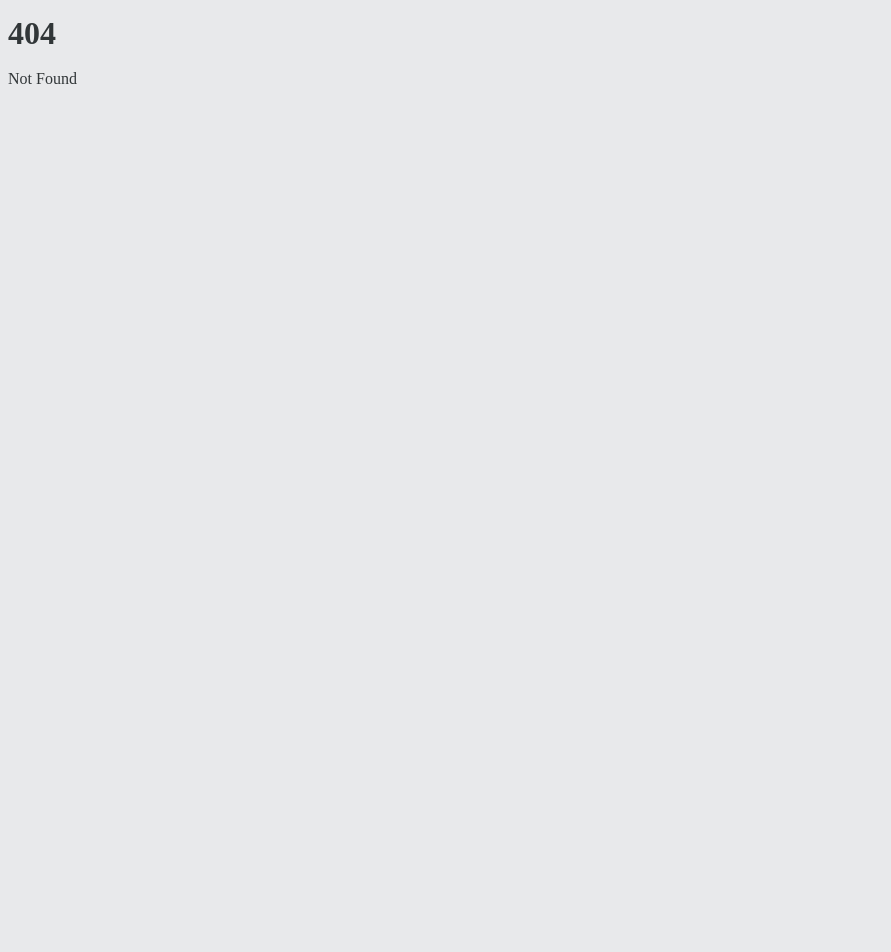
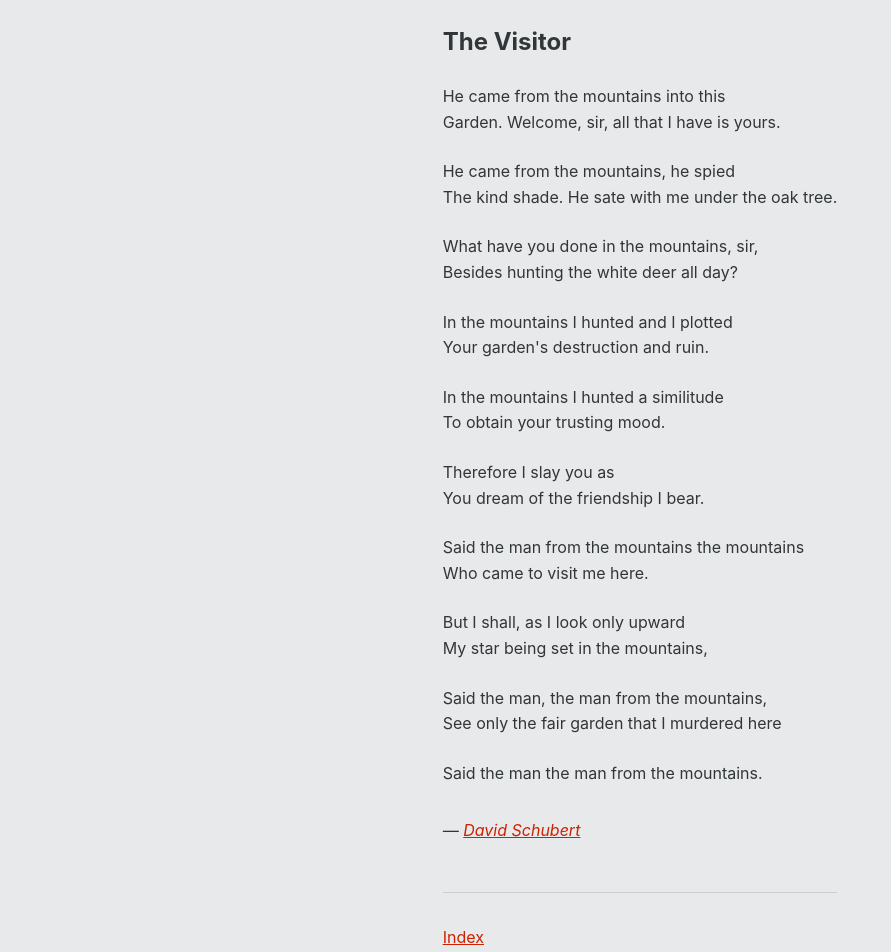
Before and after one commit to bjudson/shiftingedges, a SvelteKit app: page /archive/the-visitor in a window 1280 px wide. Before the commit this address had no page. Shown: the top 952 px of the page, without its empty margins (0-891 px from the left). Before the commit the page ends 800 px from the top, so only its background shows below. Built offline with nearby package versions, Linux system fonts and the light colour scheme.

Commit message:
add archive with david schubert poems

```diff
--- /dev/null
+++ b/src/routes/archive/+layout.svelte
@@ -0,0 +1,22 @@
+<script>
+  import PageContainer from "../PageContainer.svelte";
+</script>
+
+<svelte:head>
+  <title>Things not to lose track of</title>
+  <link rel="icon" type="image/png" href="/favicon.png?v=1" />
+</svelte:head>
+
+<PageContainer>
+  <slot />
+</PageContainer>
+
+<style>
+  :global(.archive-content) {
+    max-width: 800px;
+  }
+
+  :global(.archive-content a) {
+    color: var(--link-color);
+  }
+</style>
--- /dev/null
+++ b/src/routes/archive/+page.svelte
@@ -0,0 +1,37 @@
+<svelte:head>
+  <title>Things not to lose track of</title>
+</svelte:head>
+
+<section class="archive-content">
+  <h1>Things not to lose track of</h1>
+
+  <ul>
+    <li><a href="/archive/the-visitor">The Visitor</a></li>
+    <li><a href="/archive/kind-valentine">Kind Valentine</a></li>
+  </ul>
+</section>
+
+<style>
+  h1 {
+    font-size: 24px;
+    line-height: 36px;
+    margin: 0 0 24px 0;
+  }
+
+  ul {
+    list-style-type: none;
+    padding: 0;
+  }
+
+  ul li:before {
+    content: "✦";
+    margin-right: 0.5rem;
+  }
+
+  @media only screen and (max-width: 768px) {
+    h1 {
+      font-size: 18px;
+      line-height: 24px;
+    }
+  }
+</style>
--- /dev/null
+++ b/src/routes/archive/kind-valentine/+page.svelte
@@ -0,0 +1,123 @@
+<svelte:head>
+  <title>Kind Valentine - David Schubert</title>
+</svelte:head>
+
+<section class="archive-content">
+  <article class="poem">
+    <h1>Kind Valentine</h1>
+
+    <p>
+      She hugs a white rose to her heart—<br />
+      The petals flare—in her breath blown;<br />
+      She'll catch the fruit on her death day—<br />
+      The flower rooted in the bone.<br />
+      The face at evening comes for love;<br />
+      Reeds in the river meet below.<br />
+      She sleeps small child, her face a tear;<br />
+      The dream comes in with stars to go<br />
+      Into the window, feigning snow.<br />
+      This is the book that no one knows.<br />
+      The paper wall holds mythic oaks,<br />
+      Behind the oaks a castle grows.<br />
+      Over the door, and over her<br />
+      (She dies! she wakes!) the steeds gallop.<br />
+      The child stirs, hits the dumb air, weeps,<br />
+      Afraid of night's long loving-cup.
+    </p>
+
+    <p>
+      Into yourself, live, Joanne!<br />
+      And count the buttons—how they run<br />
+      To doctor, red chief, lady's man!<br />
+      Most softly pass, on the stairs down,<br />
+      The stranger in your evening gown.<br />
+      Hearing white, inside your grief,<br />
+      An insane laughter up the roof.<br />
+      O little wind, come in with dawn—<br />
+      It is your shadow on the lawn.
+    </p>
+
+    <p>
+      Break the pot! and let carnations—<br />
+      Smell them! they're the very first.<br />
+      Break the sky and let come magic<br />
+      Rain! Let earth come pseudo-tragic<br />
+      Roses—blossom, unrehearsed.
+    </p>
+
+    <p>
+      Head, break! is broken. Dream, so small,<br />
+      Come in to her. O little child,<br />
+      Dance on squills where the winds run wild.
+    </p>
+
+    <p>
+      The candles rise in the warm night<br />
+      Back and forth, the tide is bright.<br />
+      Slowly, slowly, the waves retreat<br />
+      Under her wish and under feet.<br />
+      And over tight breath, tighter eyes,<br />
+      The mirror ebbs, it ebbs and flows.<br />
+      And the intern, the driver, speed<br />
+      To gangrene! But—who knows—suppose<br />
+      He was beside her! Please, star-bright,<br />
+      First I see, while in the night<br />
+      A soft-voiced, like a tear, guitar—<br />
+      It calls a palm coast from afar.<br />
+      And oh, so far the stars were there<br />
+      For him to hang upon her hair<br />
+      Like the white rose he gave, white hot,<br />
+      While the low sobbing band—it wept<br />
+      Violets and forget-me-nots.
+    </p>
+
+    <p class="attribution">
+      — <a
+        href="https://archive.org/details/davidschubertwor0000davi/"
+        target="_blank"
+        rel="noopener noreferrer">David Schubert</a
+      >
+    </p>
+  </article>
+
+  <p class="back-link"><a href="/archive">Index</a></p>
+</section>
+
+<style>
+  h1 {
+    font-size: 24px;
+    line-height: 36px;
+    margin: 0 0 24px 0;
+  }
+
+  .poem {
+    margin-bottom: 2rem;
+  }
+
+  .poem p {
+    margin-bottom: 1.5rem;
+    line-height: 1.6;
+  }
+
+  .attribution {
+    margin-top: 2rem;
+    font-style: italic;
+  }
+
+  .attribution a {
+    text-decoration: underline;
+  }
+
+  .back-link {
+    margin-top: 3rem;
+    padding-top: 2rem;
+    border-top: 1px solid #ccc;
+  }
+
+  @media only screen and (max-width: 768px) {
+    h1 {
+      font-size: 18px;
+      line-height: 24px;
+    }
+  }
+</style>
--- /dev/null
+++ b/src/routes/archive/the-visitor/+page.svelte
@@ -0,0 +1,105 @@
+<svelte:head>
+  <title>The Visitor - David Schubert</title>
+</svelte:head>
+
+<section class="archive-content">
+  <article class="poem">
+    <h1>The Visitor</h1>
+
+    <p>
+      He came from the mountains into this<br />
+      Garden. Welcome, sir, all that I have is yours.
+    </p>
+
+    <p>
+      He came from the mountains, he spied<br />
+      The kind shade. He sate with me under the oak tree.
+    </p>
+
+    <p>
+      What have you done in the mountains, sir,<br />
+      Besides hunting the white deer all day?
+    </p>
+
+    <p>
+      In the mountains I hunted and I plotted<br />
+      Your garden's destruction and ruin.
+    </p>
+
+    <p>
+      In the mountains I hunted a similitude<br />
+      To obtain your trusting mood.
+    </p>
+
+    <p>
+      Therefore I slay you as<br />
+      You dream of the friendship I bear.
+    </p>
+
+    <p>
+      Said the man from the mountains the mountains<br />
+      Who came to visit me here.
+    </p>
+
+    <p>
+      But I shall, as I look only upward<br />
+      My star being set in the mountains,
+    </p>
+
+    <p>
+      Said the man, the man from the mountains,<br />
+      See only the fair garden that I murdered here
+    </p>
+
+    <p>Said the man the man from the mountains.</p>
+
+    <p class="attribution">
+      — <a
+        href="https://archive.org/details/davidschubertwor0000davi/"
+        target="_blank"
+        rel="noopener noreferrer">David Schubert</a
+      >
+    </p>
+  </article>
+
+  <p class="back-link"><a href="/archive">Index</a></p>
+</section>
+
+<style>
+  h1 {
+    font-size: 24px;
+    line-height: 36px;
+    margin: 0 0 24px 0;
+  }
+
+  .poem {
+    margin-bottom: 2rem;
+  }
+
+  .poem p {
+    margin-bottom: 1.5rem;
+    line-height: 1.6;
+  }
+
+  .attribution {
+    margin-top: 2rem;
+    font-style: italic;
+  }
+
+  .attribution a {
+    text-decoration: underline;
+  }
+
+  .back-link {
+    margin-top: 3rem;
+    padding-top: 2rem;
+    border-top: 1px solid #ccc;
+  }
+
+  @media only screen and (max-width: 768px) {
+    h1 {
+      font-size: 18px;
+      line-height: 24px;
+    }
+  }
+</style>
```
